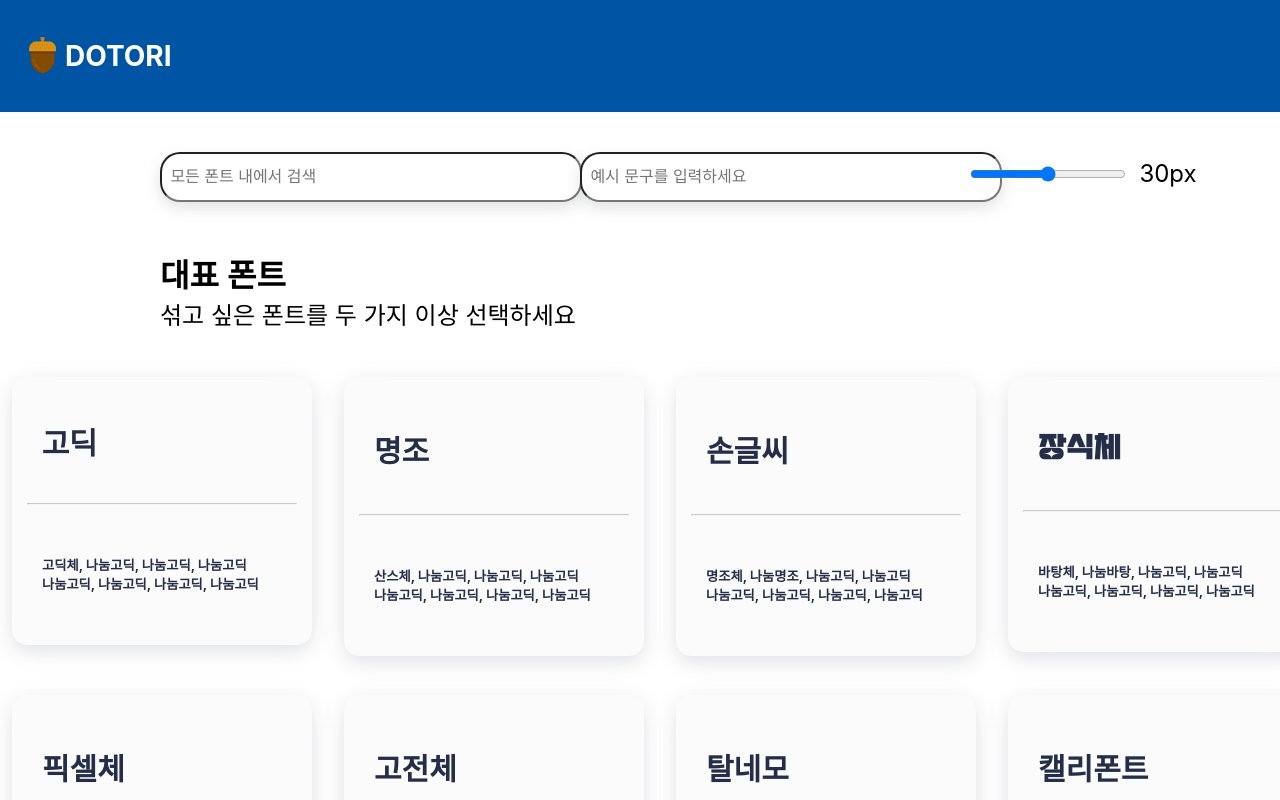
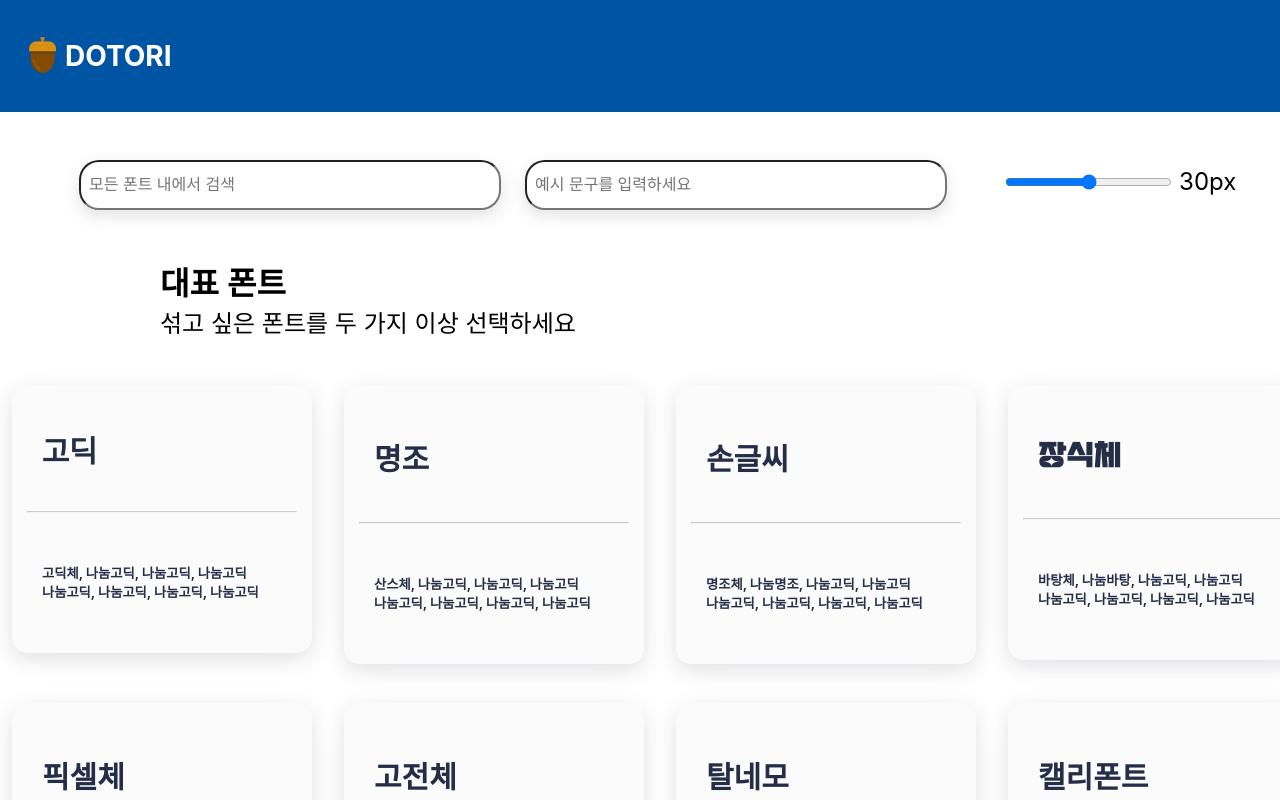
Before and after one commit to RijuKim/font_recommend_app, a React (Create React App) app in the folder font_recommend_app/: page / in a window 1280 px wide. Shown: the top 800 px of the page. Built offline with nearby package versions, Linux system fonts and the light colour scheme; a web font is replaced by a local one.

Commit message:
Update: 검색 박스들 UI 조정

```diff
--- a/font_recommend_app/src/components/Cards.css
+++ b/font_recommend_app/src/components/Cards.css
@@ -6,14 +6,17 @@
 
 .boxs {
     display: flex;
+    flex-direction: row;
+    justify-content: center;
+    gap: 32px;
+    margin-left: 8px;
+    margin-top: 8px;
 }
 
 .search_box {
-    margin-left: 10%;
     margin-bottom: 10px;
-    flex: 1;
+    margin-left: 32px;
     height: 56px;
-
 }
 
 
@@ -24,7 +27,6 @@
 }
 
 .change_title_box {
-    flex: 1;
     height: 56px;
 }
 
@@ -130,18 +132,18 @@ input[type=text] {
     opacity: 0.5;
 }
 
+
 .font-size-adjuster {
+    margin-left: 32px;
     display: flex;
     align-items: center;
     width: 20%;
     height: 44px;
-    /* transform: scale(1.1); */
 
 }
 
 .font-size-input {
-    width: 156px;
-    margin-left: -30px;
+    width: 200px;
 }
 
 /* 팝업 css */
```
